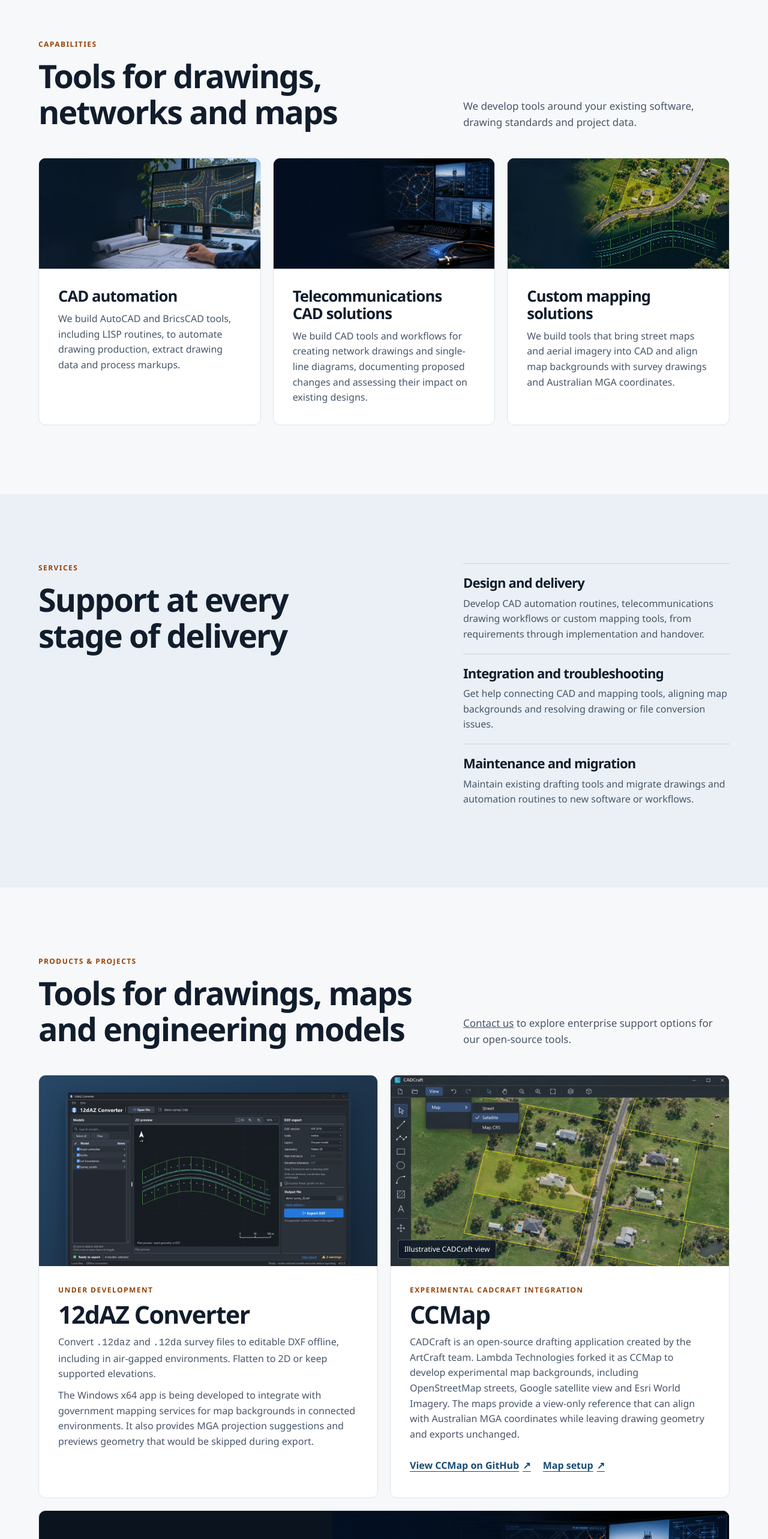
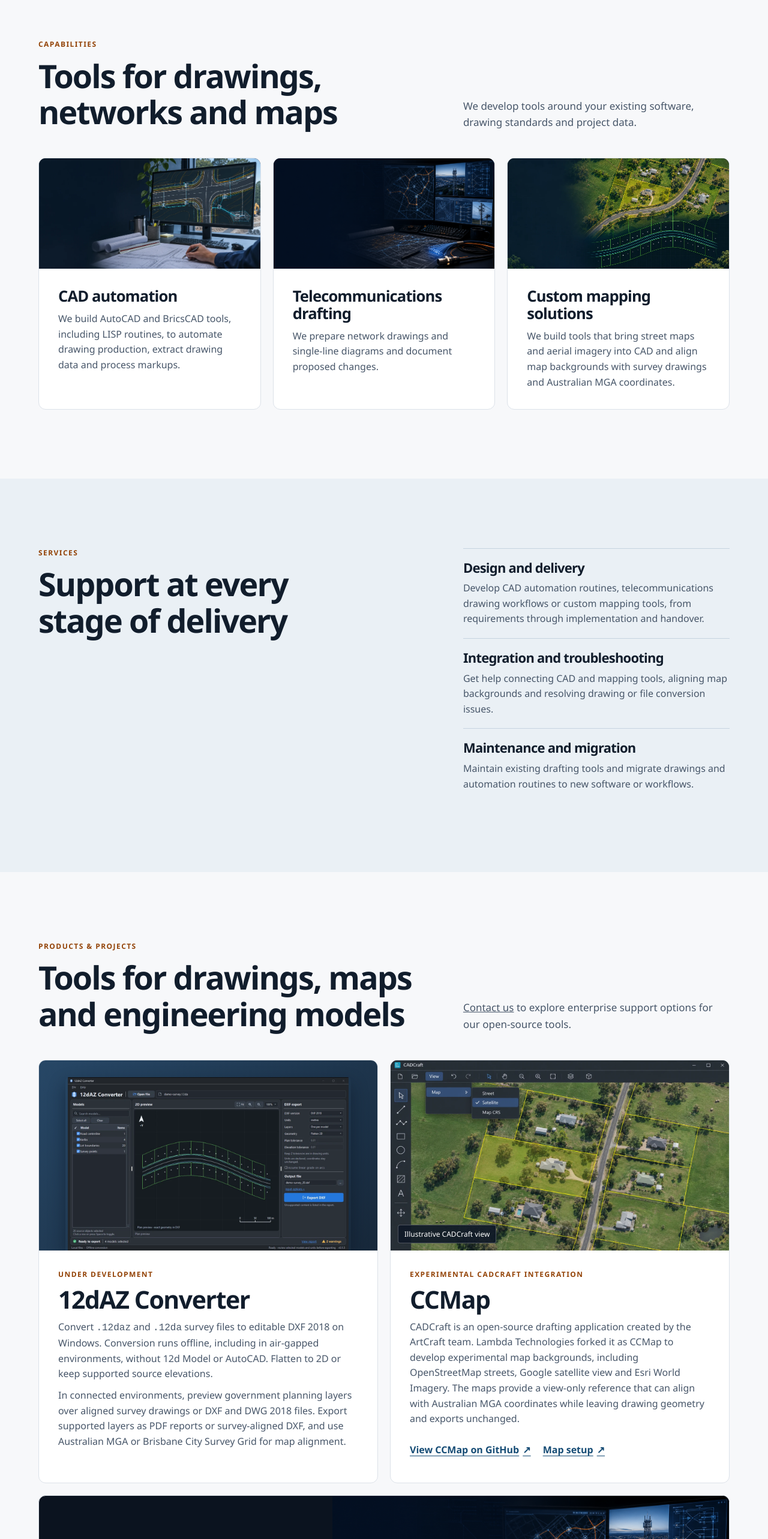
Before and after one commit to Ala-Ismail/lambda-web, a Next.js app: page / in a window 1280 px wide. Shown: the part 950-3516 px from the top of the page at 60% size. Built offline with nearby package versions, Linux system fonts and the light colour scheme.

Commit message:
Update 12dAZ details and restore telecom drafting

```diff
--- a/app/page.js
+++ b/app/page.js
@@ -9,7 +9,7 @@ const capabilityImages = {
 
 const heroSlides = [
   { label: "CAD automation", image: capabilityImages.cad, position: "72% center" },
-  { label: "Telecommunications CAD", image: capabilityImages.telecom, position: "72% center" },
+  { label: "Telecommunications", image: "/images/telecommunications-hero.webp", position: "72% center" },
   { label: "Custom mapping", image: capabilityImages.infrastructure, position: "72% center" }
 ];
 
@@ -20,8 +20,8 @@ const capabilities = [
     image: capabilityImages.cad
   },
   {
-    title: "Telecommunications CAD solutions",
-    body: "We build CAD tools and workflows for creating network drawings and single-line diagrams, documenting proposed changes and assessing their impact on existing designs.",
+    title: "Telecommunications drafting",
+    body: "We prepare network drawings and single-line diagrams and document proposed changes.",
     image: capabilityImages.telecom
   },
   {
@@ -158,13 +158,14 @@ export default function Home() {
                   <p className="eyebrow">Under development</p>
                   <h3>12dAZ Converter</h3>
                   <p>
-                    Convert <code>.12daz</code> and <code>.12da</code> survey files to editable DXF offline,
-                    including in air-gapped environments. Flatten to 2D or keep supported elevations.
+                    Convert <code>.12daz</code> and <code>.12da</code> survey files to editable DXF 2018 on
+                    Windows. Conversion runs offline, including in air-gapped environments, without 12d
+                    Model or AutoCAD. Flatten to 2D or keep supported source elevations.
                   </p>
                   <p>
-                    The Windows x64 app is being developed to integrate with government mapping
-                    services for map backgrounds in connected environments. It also provides MGA
-                    projection suggestions and previews geometry that would be skipped during export.
+                    In connected environments, preview government planning layers over aligned survey
+                    drawings or DXF and DWG 2018 files. Export supported layers as PDF reports or
+                    survey-aligned DXF, and use Australian MGA or Brisbane City Survey Grid for map alignment.
                   </p>
                 </div>
               </article>
```
